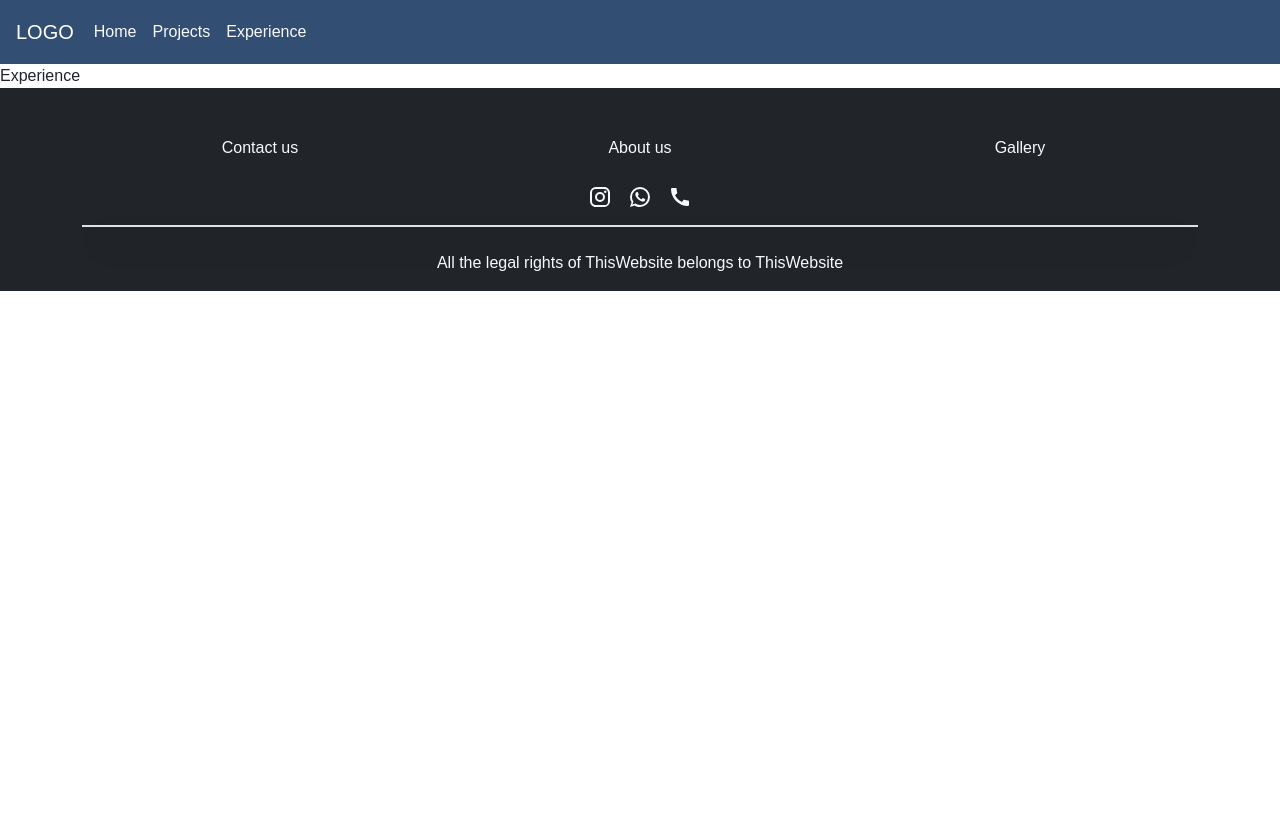
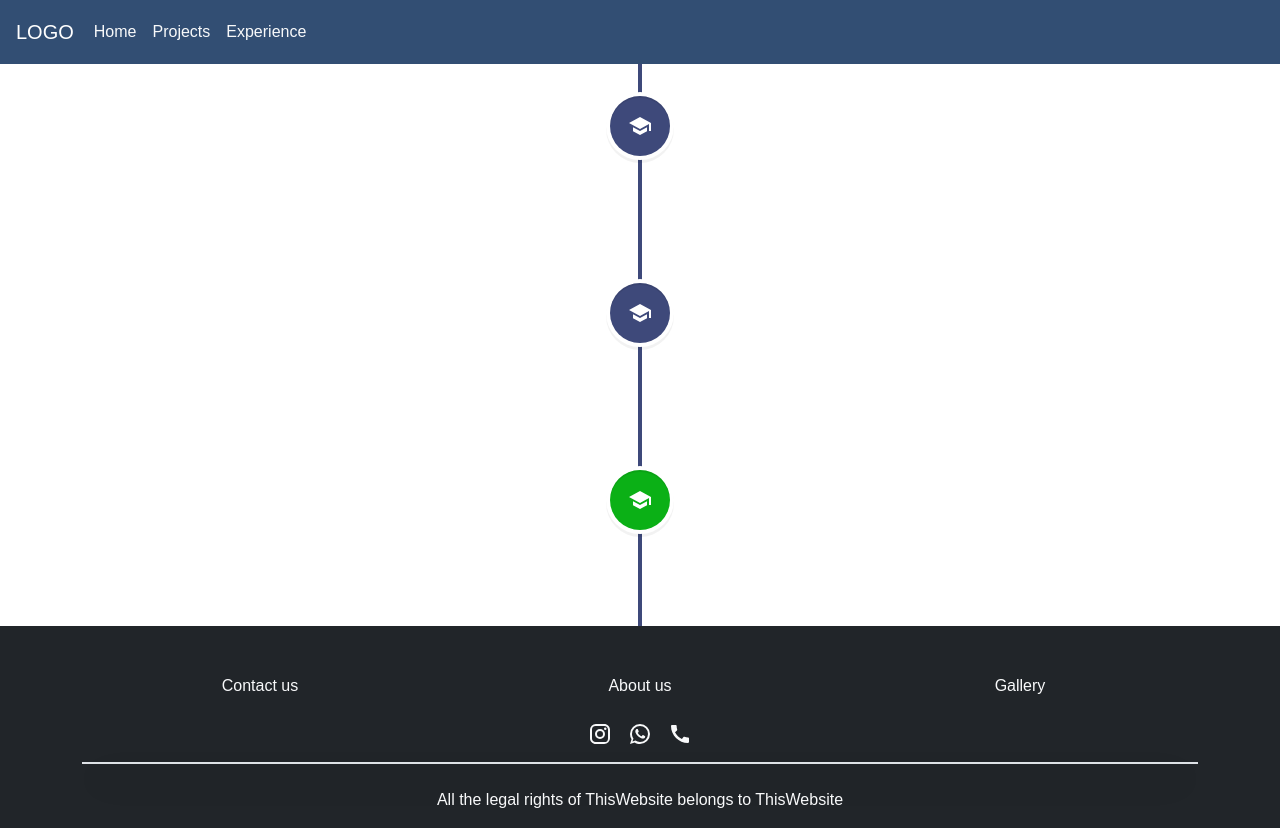
Before and after one commit to Poursha98/porfolio-site-react, a React (Vite) app: page /experience in a window 1280 px wide. Before the commit the page ends 800 px from the top, so only its background shows below. Built offline with nearby package versions, Linux system fonts and the light colour scheme.

Commit message:
nav reafactor for better performance and some vertical timeline styles in progress

```diff
--- a/src/components/Navigation.jsx
+++ b/src/components/Navigation.jsx
@@ -1,26 +1,31 @@
 import {Navbar, Nav} from "react-bootstrap";
-import {useState} from "react";
+import {useEffect, useState} from "react";
 
 function Navigation() {
-    const [nav,setNav] = useState(false)
+    const [windowScrollCheck, setWindowScrollCheck] = useState(false)
+    useEffect(() => {
+        const changeBg = () => {
+            if (window.scrollY >= 56) {
+                setWindowScrollCheck(true)
+            } else {
+                setWindowScrollCheck(false)
+            }
 
-    const changeBg = ()=>{
-        if(window.scrollY >=56){
-            setNav(true)
-        } else {
-            setNav(false)
         }
-    }
-    // window.addEventListener('scroll',changeBg)
+        return window.addEventListener('scroll', changeBg);
+
+    },[])
+
+
     return (
         <div className='sticky-top'>
-            <Navbar className={nav ? 'myNav active' : 'myNav'} variant='dark' sticky='top' expand='sm' >
+            <Navbar className={windowScrollCheck ? 'myNav active' : 'myNav'} variant='dark' sticky='top' expand='sm'>
                 <div className='container m-0'>
                     <Navbar.Brand className='m-1'>
                         LOGO
                     </Navbar.Brand>
-                    <Navbar.Toggle className='me-4' />
-                    <Navbar.Collapse >
+                    <Navbar.Toggle className='me-4'/>
+                    <Navbar.Collapse>
                         <Nav className='mx-4 ms-2'>
                             <Nav.Link href='/'
                                       className='opacity-100 link-opacity-75-hover link-light text-decoration-none'>
--- a/src/pages/Experience.jsx
+++ b/src/pages/Experience.jsx
@@ -1,7 +1,38 @@
-
+import {VerticalTimeline,VerticalTimelineElement} from 'react-vertical-timeline-component'
+import 'react-vertical-timeline-component/style.min.css'
+import SchoolIcon from '@mui/icons-material/School'
+// import GroupIcon from '@mui/icons-material/Group';
 function Experience() {
     return (
-        <div>Experience</div>
+        <div className='experience container'>
+            <VerticalTimeline lineColor='#3e497a'>
+                <VerticalTimelineElement className='vertical-timeline-element--education'
+                date='1/1/1 to 3/3/3' iconStyle={{background:'#3e497a',color:'#fff'}}
+                icon={<SchoolIcon/>}>
+                    <h3 className='vertical-timeline-element-title'>Your University</h3>
+                    {/* eslint-disable-next-line react/no-unescaped-entities */}
+                    <p>Bachelor's degree for example</p>
+                </VerticalTimelineElement>
+            </VerticalTimeline>
+            <VerticalTimeline lineColor='#3e497a'>
+                <VerticalTimelineElement className='vertical-timeline-element--education'
+                                         date='3/3/3 to 5/5/5' iconStyle={{background:'#3e497a',color:'#fff'}}
+                                         icon={<SchoolIcon/>}>
+                    <h3 className='vertical-timeline-element-title'>Your Other University</h3>
+                    {/* eslint-disable-next-line react/no-unescaped-entities */}
+                    <p>Master's degree for example</p>
+                </VerticalTimelineElement>
+            </VerticalTimeline>
+            <VerticalTimeline lineColor='#3e497a'>
+                <VerticalTimelineElement className='vertical-timeline-element--education'
+                                         date='1/1/1 to 3/3/3' iconStyle={{background:'#0BB016FF', color:'#fff'}}
+                                         icon={<SchoolIcon/>}>
+                    <h3 className='vertical-timeline-element-title'>Your University</h3>
+                    {/* eslint-disable-next-line react/no-unescaped-entities */}
+                    <p>Master's degree for example</p>
+                </VerticalTimelineElement>
+            </VerticalTimeline>
+        </div>
     )
 }
 
```
